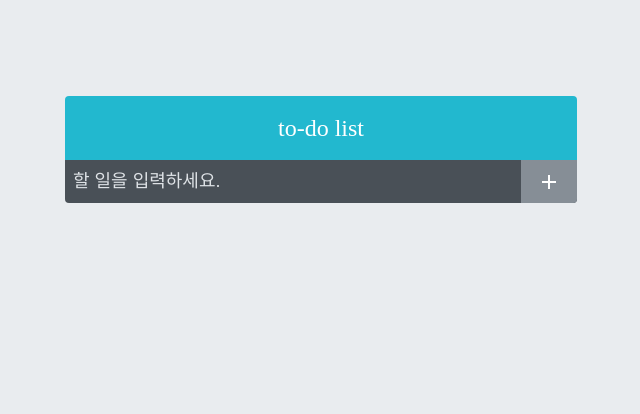
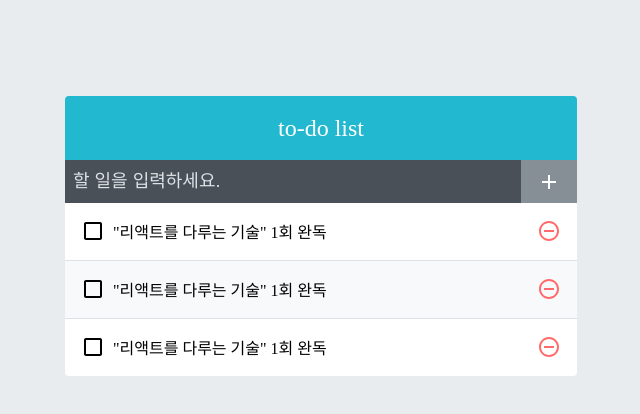
Before and after one commit to jh1109/todo-app, a React (Create React App) app: page / in a window 1280 px wide. Shown: the top 414 px of the page, without its empty margins (319-959 px from the left). Built offline with nearby package versions, Linux system fonts and the light colour scheme.

Commit message:
[learn] 10.2.3 TodoLIstItem과 TodoList 만들기

```diff
--- a/src/App.js
+++ b/src/App.js
@@ -1,10 +1,12 @@
 import TodoInsert from './components/TodoInsert';
+import TodoList from './components/TodoList';
 import TodoTemplate from './components/TodoTemplate';
 
 const App = () => {
   return (
     <TodoTemplate>
       <TodoInsert />
+      <TodoList />
     </TodoTemplate>
   );
 };
--- /dev/null
+++ b/src/components/TodoList.js
@@ -0,0 +1,13 @@
+import TodoListItem from './TodoListItem';
+
+const TodoList = () => {
+  return (
+    <div className="TodoList">
+      <TodoListItem />
+      <TodoListItem />
+      <TodoListItem />
+    </div>
+  );
+};
+
+export default TodoList;
--- /dev/null
+++ b/src/components/TodoListItem.js
@@ -0,0 +1,18 @@
+import { MdCheckBoxOutlineBlank, MdRemoveCircleOutline } from 'react-icons/md';
+import './TodoListItem.scss';
+
+const TodoListItem = () => {
+  return (
+    <div className="TodoLIstItem">
+      <div className="checkbox">
+        <MdCheckBoxOutlineBlank />
+        <div className="text">"리액트를 다루는 기술" 1회 완독</div>
+      </div>
+      <button className="remove">
+        <MdRemoveCircleOutline />
+      </button>
+    </div>
+  );
+};
+
+export default TodoListItem;
--- /dev/null
+++ b/src/components/TodoListItem.scss
@@ -0,0 +1,46 @@
+.TodoLIstItem {
+  display: flex;
+  flex-flow: row nowrap;
+  padding: 1rem;
+  align-items: center;
+  &:nth-child(even) {
+    background: #f8f9fa;
+  }
+
+.checkbox {
+  flex-grow: 1;
+  display: flex;
+  flex-flow: row nowrap;
+  align-items: center;
+  gap: 0.5rem;
+  cursor: pointer;
+  svg {
+    font-size: 1.5rem;
+  }
+  &.checked {
+    svg {
+      color: #22b8cf;
+    }
+    .text {
+      color: #adb5bd;
+      text-decoration: line-through;
+    }
+    }
+  }
+.remove {
+  color: #ff6b6b;
+  display: flex;
+  align-items: center;
+  padding: 0.03rem;
+  cursor: pointer;
+  font-size: 1.5rem;
+  border: none;
+  background: none;
+  &:hover {
+    color: #ff8787;
+  }
+}
+& + & {
+  border-top: 1px solid #dee2e6;
+}
+}
```
